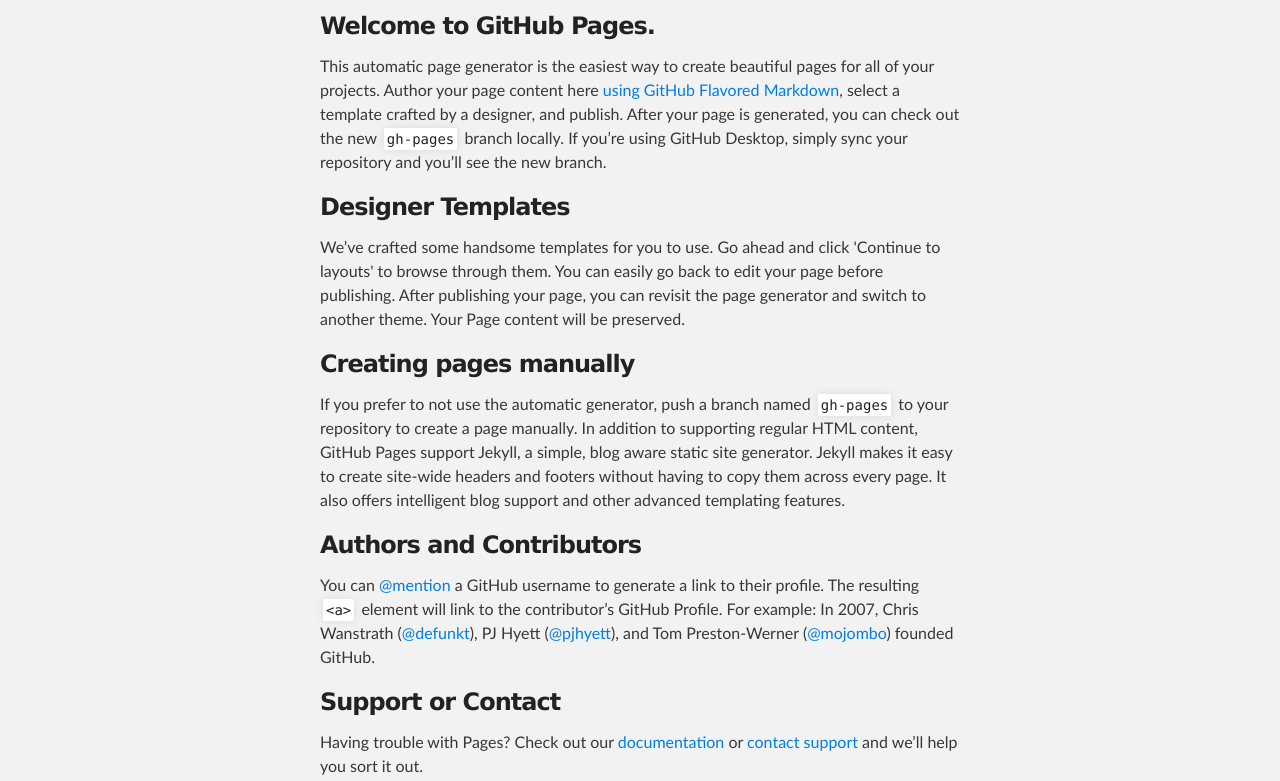
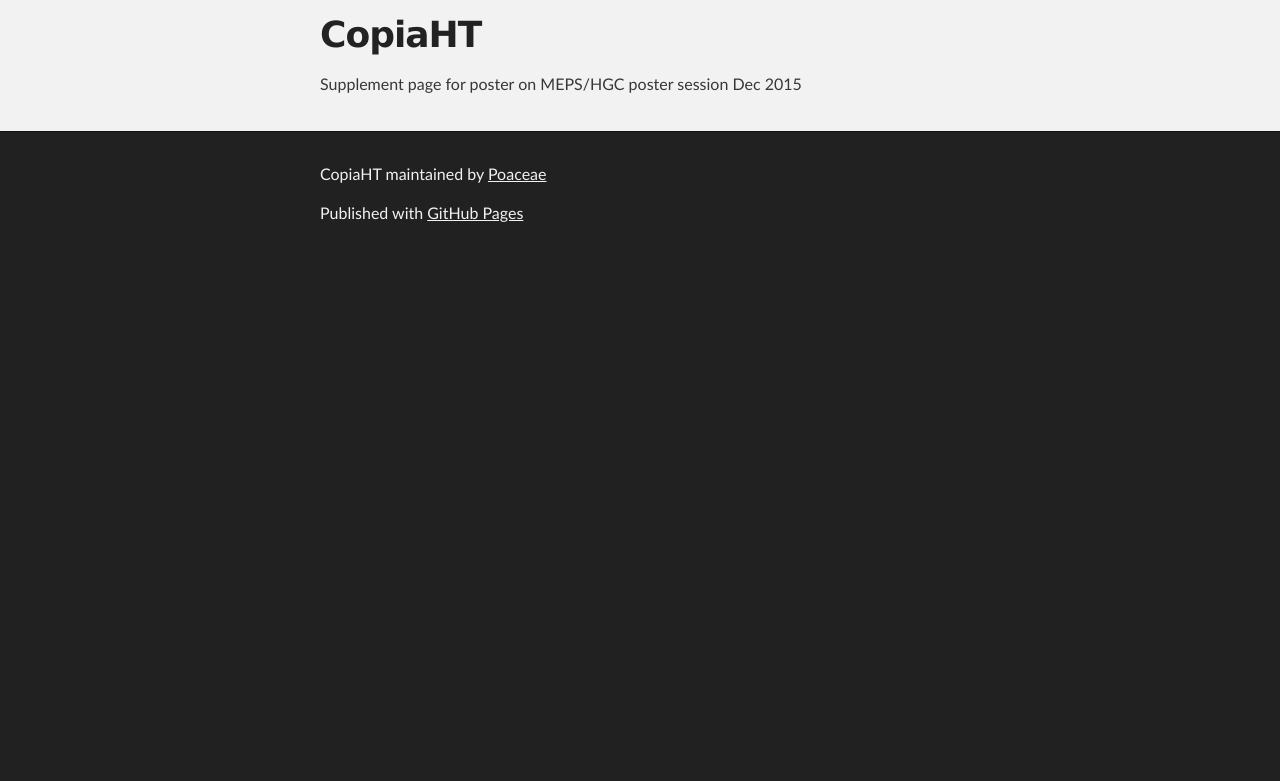
Before and after one commit to Poaceae/CopiaHT, a plain HTML site: page index.html in a window 1280 px wide. Shown: the part 288-1069 px from the top of the page. After the commit the page ends 800 px from the top, so only its background shows below. Drawn offline with Linux system fonts and the light colour scheme.

```diff
--- a/index.html
+++ b/index.html
@@ -31,30 +31,10 @@
     <!-- MAIN CONTENT -->
     <div id="main_content_wrap" class="outer">
       <section id="main_content" class="inner">
-        <h3>
-<a id="welcome-to-github-pages" class="anchor" href="#welcome-to-github-pages" aria-hidden="true"><span class="octicon octicon-link"></span></a>Welcome to GitHub Pages.</h3>
+        <h1>
+<a id="copiaht" class="anchor" href="#copiaht" aria-hidden="true"><span class="octicon octicon-link"></span></a>CopiaHT</h1>
 
-<p>This automatic page generator is the easiest way to create beautiful pages for all of your projects. Author your page content here <a href="https://guides.github.com/features/mastering-markdown/">using GitHub Flavored Markdown</a>, select a template crafted by a designer, and publish. After your page is generated, you can check out the new <code>gh-pages</code> branch locally. If you’re using GitHub Desktop, simply sync your repository and you’ll see the new branch.</p>
-
-<h3>
-<a id="designer-templates" class="anchor" href="#designer-templates" aria-hidden="true"><span class="octicon octicon-link"></span></a>Designer Templates</h3>
-
-<p>We’ve crafted some handsome templates for you to use. Go ahead and click 'Continue to layouts' to browse through them. You can easily go back to edit your page before publishing. After publishing your page, you can revisit the page generator and switch to another theme. Your Page content will be preserved.</p>
-
-<h3>
-<a id="creating-pages-manually" class="anchor" href="#creating-pages-manually" aria-hidden="true"><span class="octicon octicon-link"></span></a>Creating pages manually</h3>
-
-<p>If you prefer to not use the automatic generator, push a branch named <code>gh-pages</code> to your repository to create a page manually. In addition to supporting regular HTML content, GitHub Pages support Jekyll, a simple, blog aware static site generator. Jekyll makes it easy to create site-wide headers and footers without having to copy them across every page. It also offers intelligent blog support and other advanced templating features.</p>
-
-<h3>
-<a id="authors-and-contributors" class="anchor" href="#authors-and-contributors" aria-hidden="true"><span class="octicon octicon-link"></span></a>Authors and Contributors</h3>
-
-<p>You can <a href="https://github.com/blog/821" class="user-mention">@mention</a> a GitHub username to generate a link to their profile. The resulting <code>&lt;a&gt;</code> element will link to the contributor’s GitHub Profile. For example: In 2007, Chris Wanstrath (<a href="https://github.com/defunkt" class="user-mention">@defunkt</a>), PJ Hyett (<a href="https://github.com/pjhyett" class="user-mention">@pjhyett</a>), and Tom Preston-Werner (<a href="https://github.com/mojombo" class="user-mention">@mojombo</a>) founded GitHub.</p>
-
-<h3>
-<a id="support-or-contact" class="anchor" href="#support-or-contact" aria-hidden="true"><span class="octicon octicon-link"></span></a>Support or Contact</h3>
-
-<p>Having trouble with Pages? Check out our <a href="https://help.github.com/pages">documentation</a> or <a href="https://github.com/contact">contact support</a> and we’ll help you sort it out.</p>
+<p>Supplement page for poster on MEPS/HGC poster session Dec 2015</p>
       </section>
     </div>
 
```
Also changed, not shown: params.json (+1 -1 lines).
